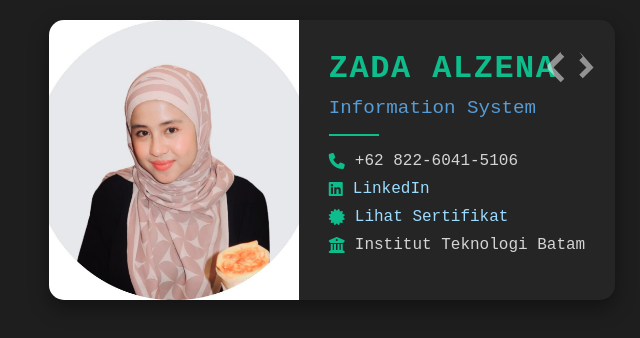
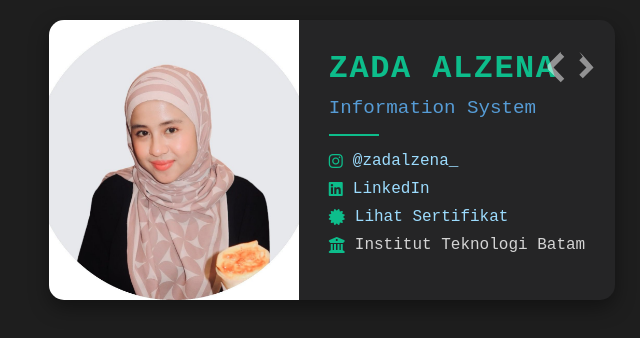
Before and after one commit to zadalzena/zada-profile, a plain HTML site: page index.html in a window 1280 px wide. Shown: the whole page, without its empty margins (308-948 px from the left). Drawn offline with Linux system fonts and the light colour scheme.

Commit message:
Add files via upload

```diff
--- a/index.html
+++ b/index.html
@@ -17,8 +17,10 @@
       <p class="job">Information System</p>
       <div class="divider"></div>
       <ul class="contacts">
-        <li><i class="fas fa-phone"></i> +62 822-6041-5106</li>
-        <li><i class="fab fa-linkedin"></i>
+        <li><i class="fab fa-instagram"></i>
+          <a href="https://www.instagram.com/zadalzena_?igsh=MW51M3JpN2thbDlpaQ%3D%3D&utm_source=qr" target="_blank">@zadalzena_</a>
+        </li>
+                <li><i class="fab fa-linkedin"></i>
           <a href="https://www.linkedin.com/in/zada-alzena-48aa7532a?utm_source=share&utm_campaign=share_via&utm_content=profile&utm_medium=ios_app" target="_blank">
             LinkedIn
           </a>
```
